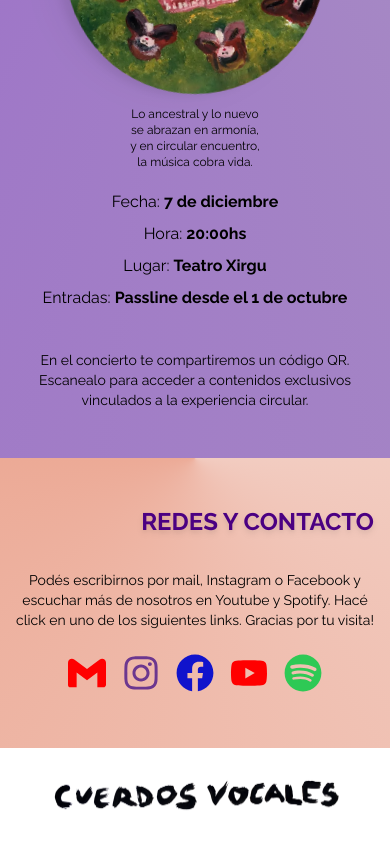
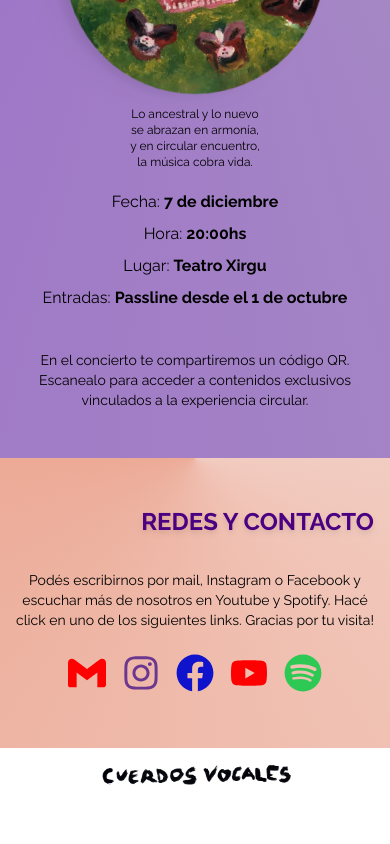
Before and after one commit to gastondvoskin/cuerdos-vocales, a React (Vite) app: page / in a window 390 px wide. Shown: the part 4529-5373 px from the top of the page. After the commit the page ends 5333 px from the top, so only its background shows below. Built offline with nearby package versions, Linux system fonts and the light colour scheme.

Commit message:
Responsive Footer.tsx. Next step: deploy and test

```diff
--- a/src/sections/Footer.tsx
+++ b/src/sections/Footer.tsx
@@ -3,8 +3,8 @@ import logoHorizontal from "../assets/images/enterprise/logo-horizontal.webp";
 
 const Footer = () => {
   return (
-    <footer className="flex h-24 bg-myWhite-100">
-      <ImageComponent src={logoHorizontal} alt="logo" className="h-10 mx-auto my-auto" />
+    <footer className="flex h-14 bg-myWhite-100">
+      <ImageComponent src={logoHorizontal} alt="logo" className="w-6/12 max-w-80 mx-auto my-auto" />
     </footer>
   );
 };
```
